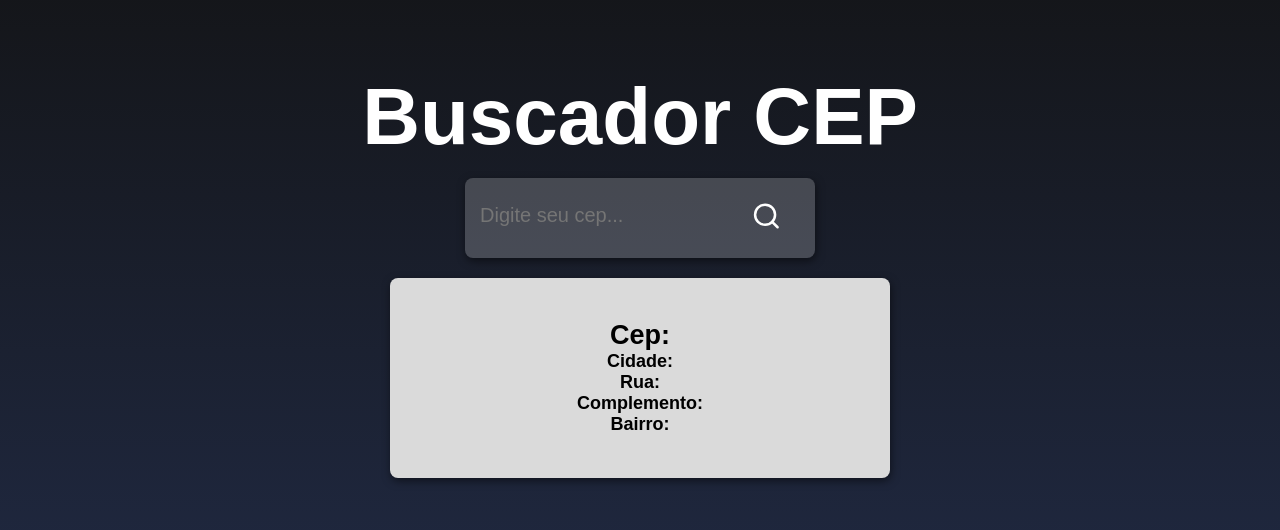
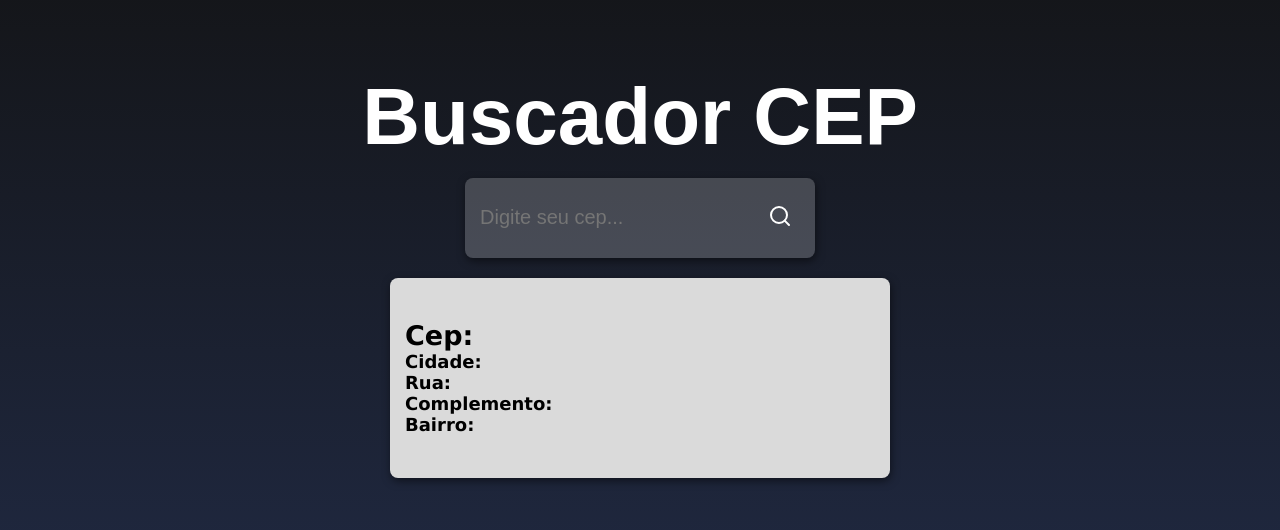
Before and after one commit to marcelopetroni/BuscadorCepReact, a React (Vite) app: page / in a window 1280 px wide. Shown: the part 126-656 px from the top of the page. Built offline with nearby package versions, Linux system fonts and the light colour scheme.

Commit message:
organizando texto

```diff
--- a/src/App.jsx
+++ b/src/App.jsx
@@ -29,11 +29,11 @@ function App() {
         </div>
 
         <main className="main">
-          <h2>Cep:</h2>
-          <span>Cidade: </span>
-          <span>Rua: </span>
-          <span>Complemento: </span>
-          <span>Bairro: </span>
+          <h2 className='info'>Cep:</h2>
+          <span className='info'>Cidade: </span>
+          <span className='info'>Rua: </span>
+          <span className='info'>Complemento: </span>
+          <span className='info'>Bairro: </span>
         </main>
 
       </div>
--- a/src/styles.css
+++ b/src/styles.css
@@ -19,12 +19,14 @@
   padding: 15px;
   width: 350px;
   height: 80px;
+  font-size: 20px;
   box-sizing: border-box;
   background-color: rgb(255, 255, 255, 0.2);
   border-radius: 8px;
   box-shadow: 1px 3px 8px rgba(0, 0, 0, 0.5);
 }
 .search {
+  font-size: 20px;
   width: 350px;
   color: white;
   background-color: transparent;
@@ -38,9 +40,6 @@
   font-family: 'Kanit', sans-serif;
 }
 
-.search:focus {
-  font-size: 20px; /* Tamanho da fonte quando o input está em foco */
-}
 .lupa {
   width: 100px;
   cursor: pointer;
@@ -65,10 +64,14 @@
   border-radius: 8px;
   display: flex;
   flex-direction: column;
-  align-items: center;
+  text-align: left;
   justify-content: center;
-  font-family: 'Kanit', sans-serif;
+  font-family: "Verdana", sans-serif;
   font-weight: 600;
   font-size: 18px;
   box-shadow: 1px 3px 8px rgba(0, 0, 0, 0.5);
 }
+
+.info {
+  margin-left: 15px;
+}
```
